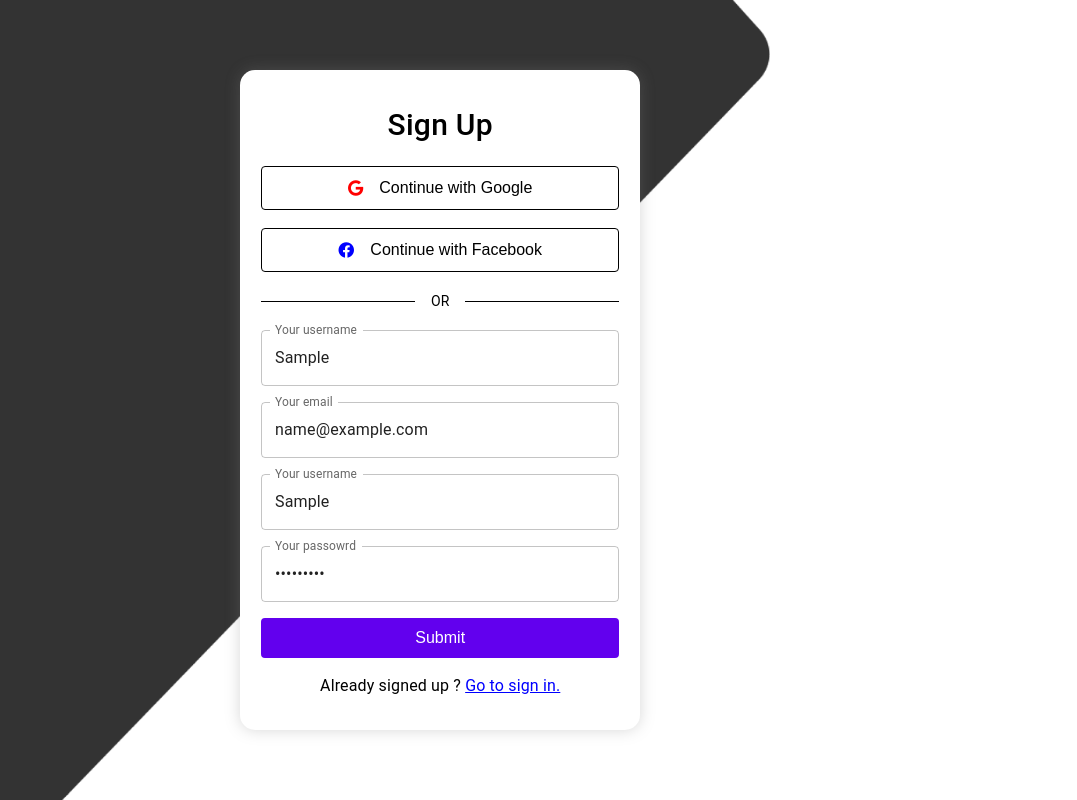
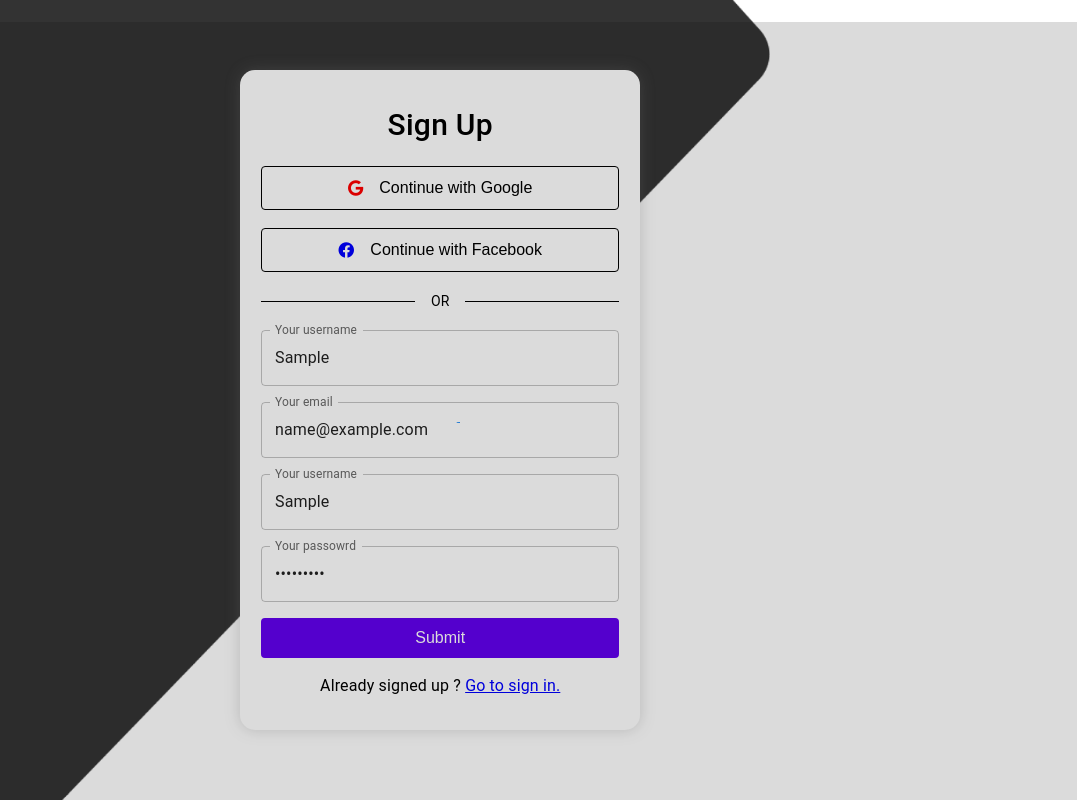
Before and after one commit to TimurRahkmatov/bookshell, a React (Vite) app: page /register in a window 1280 px wide. Both pictures are taken after typing "Sample", "name@example.com", "Sample", "Sample123" into the empty fields and a click on the button "Submit". Shown: the whole page, without its empty margins (203-1280 px from the left). Built offline with nearby package versions, Linux system fonts and the light colour scheme.

Commit message:
added spinner to register page

```diff
--- /dev/null
+++ b/src/Components/RegisterForm/RegisterForm.tsx
@@ -0,0 +1,61 @@
+import { FormControl, TextField, Typography } from "@mui/material";
+import SubmitButton from "../Buttons/SubmitBtn";
+import { Link } from "react-router-dom";
+import { useState } from "react";
+import Spinner from "../Spinner";
+
+const RegisterForm = () => {
+  const [loading, setLoading] = useState(false);
+  const handleSubmit = () => {
+    setLoading(true);
+  };
+
+  return (
+    <>
+      <FormControl
+        sx={{
+          width: "100%",
+          display: "flex",
+          flexDirection: "column",
+          justifyContent: "center",
+          gap: "1rem",
+        }}
+      >
+        <TextField
+          id="outlined-basic"
+          type="text"
+          label="Your username"
+          variant="outlined"
+        />
+        <TextField
+          type="email"
+          label="Your email"
+          id="outlined-basic"
+          variant="outlined"
+        />
+        <TextField
+          id="outlined-basic"
+          type="text"
+          label="Your username"
+          variant="outlined"
+        />
+        <TextField
+          id="outlined-basic"
+          type="password"
+          label="Your passowrd"
+          variant="outlined"
+        />
+        <SubmitButton onClick={() => handleSubmit()}>Submit</SubmitButton>
+        <Typography sx={{ textAlign: "center" }}>
+          Already signed up ?{" "}
+          <Link to="/login" style={{ color: "blue" }}>
+            Go to sign in.
+          </Link>
+        </Typography>
+      </FormControl>
+      {loading == true ? <Spinner /> : ""}
+    </>
+  );
+};
+
+export default RegisterForm;
--- /dev/null
+++ b/src/Components/RegisterForm/index.tsx
@@ -0,0 +1,3 @@
+import RegisterForm from "./RegisterForm";
+
+export default RegisterForm;
--- /dev/null
+++ b/src/Components/Spinner/Spinner.tsx
@@ -0,0 +1,11 @@
+import { Box, CircularProgress } from "@mui/material";
+
+const Spinner = () => {
+  return (
+    <Box sx={{ backgroundColor: "#00000024", position: "fixed" , width: "100%" , height: "100vh" , marginTop: "-5rem" , display: "flex" , justifyContent: "center" , alignItems: "center" }}>
+      <CircularProgress />
+    </Box>
+  );
+};
+
+export default Spinner;
--- /dev/null
+++ b/src/Components/Spinner/index.tsx
@@ -0,0 +1,3 @@
+import Spinner from "./Spinner";
+
+export default Spinner;
--- a/src/Pages/Home/Home.tsx
+++ b/src/Pages/Home/Home.tsx
@@ -29,6 +29,7 @@ const Home = () => {
             <Typography sx={{ color: "#6200EE", fontSize: "36px" }}>
               7 books
             </Typography>
+
           </Typography>
           <Box
             component="div"
--- a/src/Pages/Register/Register.tsx
+++ b/src/Pages/Register/Register.tsx
@@ -1,18 +1,7 @@
-import {
-  Box,
-  Container,
-  FormControl,
-  TextField,
-  Typography,
-} from "@mui/material";
-import { Link } from "react-router-dom";
-import SubmitButton from "../../Components/Buttons/SubmitBtn";
+import { Box, Container, Typography } from "@mui/material";
 import ContinueButton from "../../Components/Buttons/ContinueBtn";
+import RegisterForm from "../../Components/RegisterForm";
 const Register = () => {
-  const handleSubmit = (): void => {
-    localStorage.setItem("Key", "key");
-  };
-
   return (
     <Box>
       <Container>
@@ -74,47 +63,7 @@ const Register = () => {
                 component="div"
               ></Box>
             </Box>
-            <FormControl
-              sx={{
-                width: "100%",
-                display: "flex",
-                flexDirection: "column",
-                justifyContent: "center",
-                gap: "1rem",
-              }}
-            >
-              <TextField
-                id="outlined-basic"
-                type="text"
-                label="Your username"
-                variant="outlined"
-              />
-              <TextField
-                type="email"
-                label="Your email"
-                id="outlined-basic"
-                variant="outlined"
-              />
-              <TextField
-                id="outlined-basic"
-                type="text"
-                label="Your username"
-                variant="outlined"
-              />
-              <TextField
-                id="outlined-basic"
-                type="password"
-                label="Your passowrd"
-                variant="outlined"
-              />
-              <SubmitButton onClick={() => handleSubmit()}>Submit</SubmitButton>
-              <Typography sx={{ textAlign: "center" }}>
-                Already signed up ?{" "}
-                <Link to="/login" style={{ color: "blue" }}>
-                  Go to sign in.
-                </Link>
-              </Typography>
-            </FormControl>
+            <RegisterForm />
           </Box>
         </Box>
       </Container>
```
